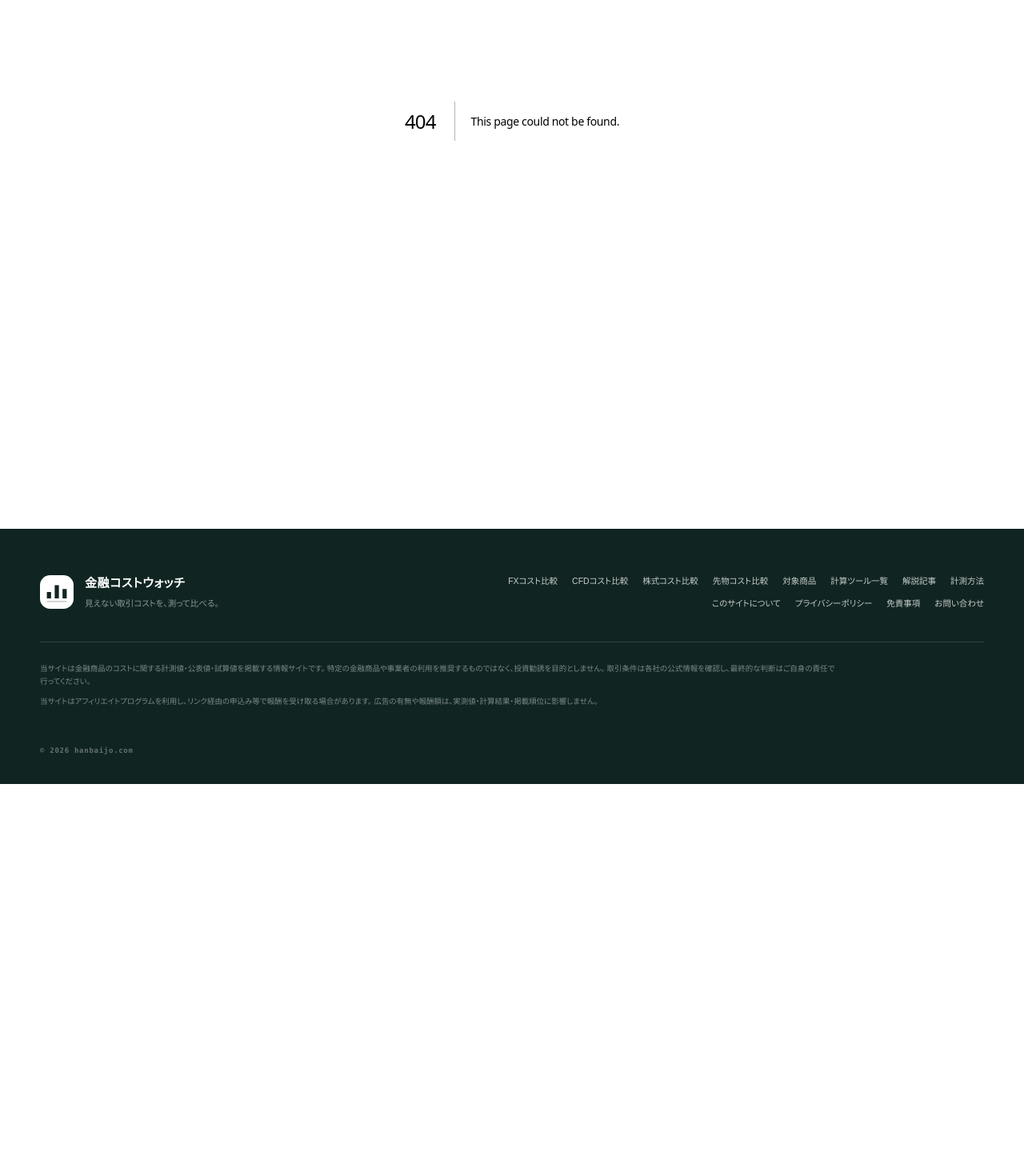
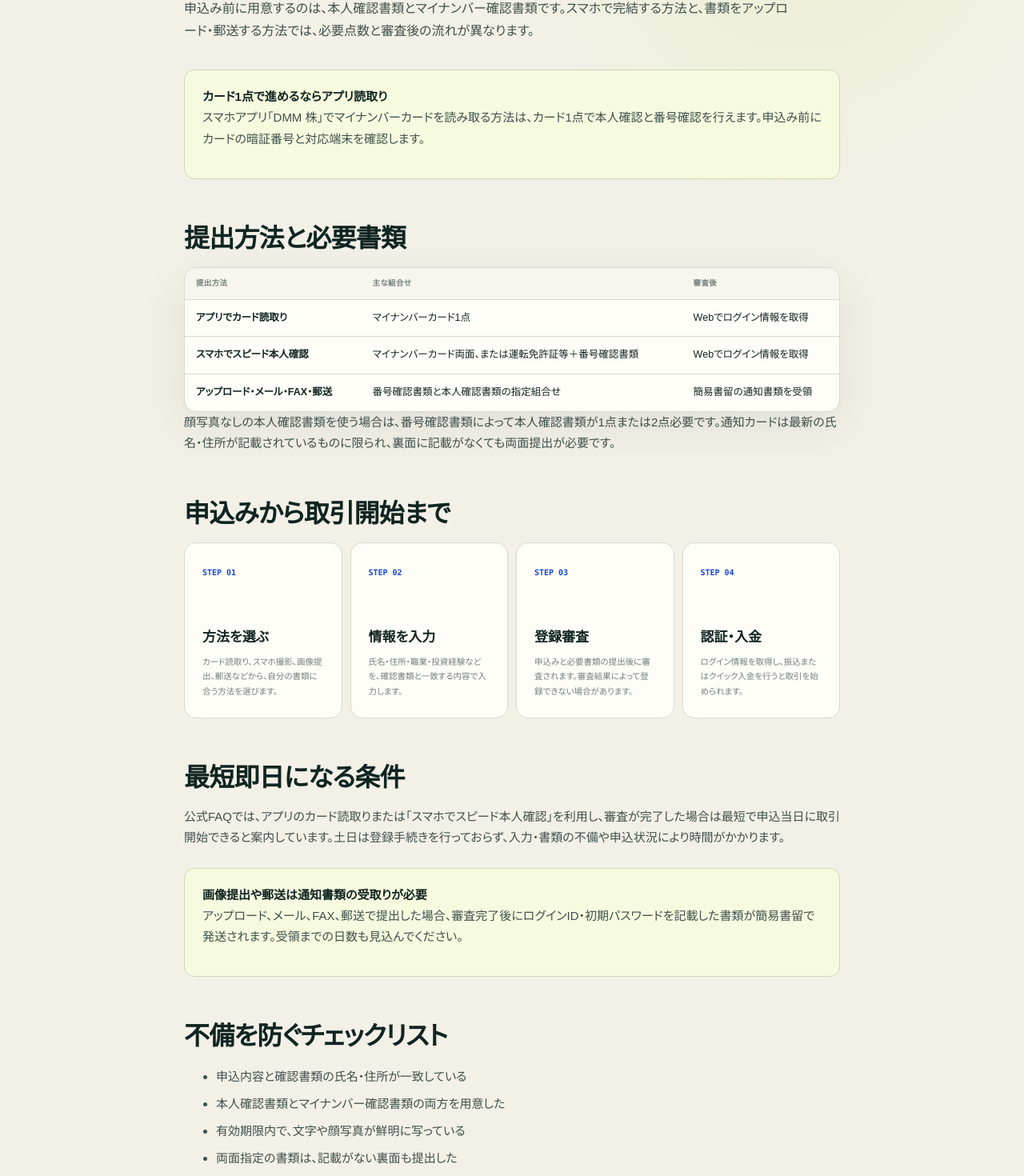
Before and after one commit to mrok18/hanbaijo, a Next.js app: page /articles/dmm-kabu-account-opening-documents in a window 1280 px wide. Before the commit this address had no page. Shown: the part 326-1796 px from the top of the page at 80% size. Before the commit the page ends 1306 px from the top, so only its background shows below. Built offline with nearby package versions, Linux system fonts and the light colour scheme.

Commit message:
Add DMM Kabu account opening guide

```diff
--- /dev/null
+++ b/app/articles/dmm-kabu-account-opening-documents/page.tsx
@@ -0,0 +1,78 @@
+import Link from 'next/link';
+import AffiliateOfferCard from '@/components/AffiliateOfferCard';
+import { AFFILIATE_OFFERS } from '@/lib/affiliates';
+
+export const metadata = {
+  title: 'DMM 株の口座開設に必要なもの｜本人確認・マイナンバー・開始まで',
+  description: 'DMM 株の口座開設に必要な本人確認書類とマイナンバー確認書類、提出方法ごとの組合せ、審査から取引開始までの流れを整理します。',
+};
+
+const faq = [
+  { q: 'DMM 株はマイナンバーカードだけで申込みできますか？', a: 'スマホアプリ「DMM 株」でマイナンバーカードを読み取る方法なら、カード1点でアカウント登録が可能と案内されています。対応端末やカードの利用条件は申込画面で確認してください。' },
+  { q: '運転免許証だけで申込みできますか？', a: '「スマホでスピード本人確認」では、運転免許証に加えて通知カードまたはマイナンバー記載の住民票の写しが必要です。マイナンバー確認書類を提出できない場合、登録審査は行われません。' },
+  { q: '申込当日に取引できますか？', a: 'スマホによる本人確認を利用し、必要書類と申込内容の審査が完了すれば最短で当日に開始できます。ただし土日は登録手続きを行っておらず、即日開始を保証するものではありません。' },
+] as const;
+
+export default function Page() {
+  const jsonLd = {
+    '@context': 'https://schema.org',
+    '@graph': [
+      { '@type': 'Article', headline: metadata.title, description: metadata.description, datePublished: '2026-09-09', dateModified: '2026-09-09', mainEntityOfPage: 'https://hanbaijo.com/articles/dmm-kabu-account-opening-documents', author: { '@type': 'Organization', name: '金融コストウォッチ' }, publisher: { '@type': 'Organization', name: '金融コストウォッチ' } },
+      { '@type': 'FAQPage', mainEntity: faq.map((item) => ({ '@type': 'Question', name: item.q, acceptedAnswer: { '@type': 'Answer', text: item.a } })) },
+    ],
+  };
+
+  return <article>
+    <script type="application/ld+json" dangerouslySetInnerHTML={{ __html: JSON.stringify(jsonLd).replace(/</g, '\\u003c') }} />
+    <p className="page-kicker">DMM KABU / ACCOUNT OPENING</p>
+    <h1>DMM 株の口座開設に必要なもの<br />本人確認から取引開始まで</h1>
+    <p className="lede">申込み前に用意するのは、本人確認書類とマイナンバー確認書類です。スマホで完結する方法と、書類をアップロード・郵送する方法では、必要点数と審査後の流れが異なります。</p>
+
+    <div className="callout"><strong>カード1点で進めるならアプリ読取り</strong><p>スマホアプリ「DMM 株」でマイナンバーカードを読み取る方法は、カード1点で本人確認と番号確認を行えます。申込み前にカードの暗証番号と対応端末を確認します。</p></div>
+
+    <h2>提出方法と必要書類</h2>
+    <div className="data-panel"><div className="table-scroll"><table className="rates comparison-table"><thead><tr><th>提出方法</th><th>主な組合せ</th><th>審査後</th></tr></thead><tbody>
+      <tr><td className="ex-name">アプリでカード読取り</td><td>マイナンバーカード1点</td><td>Webでログイン情報を取得</td></tr>
+      <tr><td className="ex-name">スマホでスピード本人確認</td><td>マイナンバーカード両面、または運転免許証等＋番号確認書類</td><td>Webでログイン情報を取得</td></tr>
+      <tr><td className="ex-name">アップロード・メール・FAX・郵送</td><td>番号確認書類と本人確認書類の指定組合せ</td><td>簡易書留の通知書類を受領</td></tr>
+    </tbody></table></div></div>
+    <p>顔写真なしの本人確認書類を使う場合は、番号確認書類によって本人確認書類が1点または2点必要です。通知カードは最新の氏名・住所が記載されているものに限られ、裏面に記載がなくても両面提出が必要です。</p>
+
+    <h2>申込みから取引開始まで</h2>
+    <div className="fx-metric-grid">
+      <article><b>STEP 01</b><h3>方法を選ぶ</h3><p>カード読取り、スマホ撮影、画像提出、郵送などから、自分の書類に合う方法を選びます。</p></article>
+      <article><b>STEP 02</b><h3>情報を入力</h3><p>氏名・住所・職業・投資経験などを、確認書類と一致する内容で入力します。</p></article>
+      <article><b>STEP 03</b><h3>登録審査</h3><p>申込みと必要書類の提出後に審査されます。審査結果によって登録できない場合があります。</p></article>
+      <article><b>STEP 04</b><h3>認証・入金</h3><p>ログイン情報を取得し、振込またはクイック入金を行うと取引を始められます。</p></article>
+    </div>
+
+    <h2>最短即日になる条件</h2>
+    <p>公式FAQでは、アプリのカード読取りまたは「スマホでスピード本人確認」を利用し、審査が完了した場合は最短で申込当日に取引開始できると案内しています。土日は登録手続きを行っておらず、入力・書類の不備や申込状況により時間がかかります。</p>
+    <div className="callout"><strong>画像提出や郵送は通知書類の受取りが必要</strong><p>アップロード、メール、FAX、郵送で提出した場合、審査完了後にログインID・初期パスワードを記載した書類が簡易書留で発送されます。受領までの日数も見込んでください。</p></div>
+
+    <h2>不備を防ぐチェックリスト</h2>
+    <ul>
+      <li>申込内容と確認書類の氏名・住所が一致している</li>
+      <li>本人確認書類とマイナンバー確認書類の両方を用意した</li>
+      <li>有効期限内で、文字や顔写真が鮮明に写っている</li>
+      <li>両面指定の書類は、記載がない裏面も提出した</li>
+      <li>住民票・印鑑登録証明書は発行から3か月以内である</li>
+      <li>審査結果メールを受信できるように設定した</li>
+    </ul>
+
+    <h2>よくある質問</h2>
+    {faq.map((item) => <section key={item.q}><h3>{item.q}</h3><p>{item.a}</p></section>)}
+
+    <section className="article-sources" aria-labelledby="sources"><h2 id="sources">参照した公式資料</h2><ul>
+      <li><a href="https://kabu.dmm.com/support/faqs/article/00029/" target="_blank" rel="noopener noreferrer">DMM 株 FAQ「個人アカウント登録の確認書類」</a></li>
+      <li><a href="https://kabu.dmm.com/support/faqs/article/00595/" target="_blank" rel="noopener noreferrer">DMM 株 FAQ「確認書類の提出方法」</a></li>
+      <li><a href="https://kabu.dmm.com/support/faqs/article/00594/" target="_blank" rel="noopener noreferrer">DMM 株 FAQ「申込から取引開始までの時間」</a></li>
+      <li><a href="https://kabu.dmm.com/support/faqs/article/00546/" target="_blank" rel="noopener noreferrer">DMM 株 FAQ「マイナンバー確認書類がない場合」</a></li>
+    </ul><p>書類条件と申込手順は2026年9月9日に確認しました。申込時は公式画面の最新案内を優先してください。</p></section>
+
+    <section className="article-affiliate" aria-label="DMM 株の広告"><AffiliateOfferCard offer={AFFILIATE_OFFERS['dmm-kabu']} /><p className="affiliate-disclosure">上記はA8.netの提携広告です。広告報酬は記事の評価や掲載内容に影響しません。口座開設後の取引は必須ではなく、商品・費用・リスクを確認してご自身で判断してください。</p></section>
+    <p><Link href="/stocks/dmm-kabu">DMM 株の国内株コストシート →</Link></p>
+    <p><Link href="/articles/dmm-kabu-domestic-round-trip-fee">国内株の往復手数料を計算 →</Link></p>
+    <p><Link href="/articles/dmm-kabu-us-stock-fee">米国株の手数料と為替コスト →</Link></p>
+  </article>;
+}
--- a/app/articles/posts.ts
+++ b/app/articles/posts.ts
@@ -1,4 +1,5 @@
 export const POSTS = [
+  { slug: 'dmm-kabu-account-opening-documents', category: '証券・DMM 株', title: 'DMM 株の口座開設に必要なもの｜本人確認・マイナンバー・開始まで', desc: '本人確認とマイナンバー確認の組合せ、スマホと郵送の違い、審査から取引開始までを整理する。' },
   { slug: 'fx-etax-input-guide', category: 'FX・税金', title: 'FXの確定申告をe-Taxで入力する順番｜先物取引・経費・繰越損失', desc: '年間報告書の準備から、作成コーナーの「先物取引」、必要経費、繰越損失、e-Tax送信までを順番に整理する。' },
   { slug: 'fx-loss-carryforward-filing', category: 'FX・税金', title: 'FX損失を3年繰り越す確定申告｜取引しない年も必要？', desc: '損失発生年、利益が出た年、取引しない年に必要な連続申告と、計算明細書・繰越損失用付表を整理する。' },
   { slug: 'domestic-vs-overseas-fx-tax', category: 'FX・税金', title: '国内FXと海外FXの税金の違い｜20.315％・総合課税・損失繰越', desc: '申告分離課税と総合課税、損益通算、3年繰越を比較し、金融庁登録と取引の法的区分を確認する。' },
--- a/app/stocks/dmm-kabu/page.tsx
+++ b/app/stocks/dmm-kabu/page.tsx
@@ -5,6 +5,7 @@ import { AFFILIATE_OFFERS } from '@/lib/affiliates';
 export const metadata = { title: 'DMM 株の国内株手数料・コスト', description: 'DMM 株の国内株現物における1注文ごとの手数料と、信用・米国株で異なる条件を公式情報から整理します。' };
 export default function Page() {
   return <StockProviderFactSheet provider={STOCK_PROVIDERS['dmm-kabu']} affiliateOffer={AFFILIATE_OFFERS['dmm-kabu']} relatedArticles={[
+    { href: '/articles/dmm-kabu-account-opening-documents', title: '口座開設に必要なもの', description: '本人確認とマイナンバー、提出方法、審査から取引開始までを整理します。' },
     { href: '/articles/dmm-kabu-domestic-round-trip-fee', title: '国内株の往復手数料を計算', description: '買付と売却をそれぞれ1注文として、約定代金別の総額を計算します。' },
     { href: '/articles/dmm-kabu-us-stock-fee', title: '米国株の手数料と為替コスト', description: '0ドルになる条件、上限22ドル、片道25銭の為替コストを分けて試算します。' },
     { href: '/stocks/domestic-fee-comparison', title: '国内株4社の手数料比較', description: '50万円の買付・売却を同じ条件にそろえ、料金体系の違いを比較します。' },
--- a/app/stocks/page.tsx
+++ b/app/stocks/page.tsx
@@ -97,6 +97,7 @@ export default function StocksPage() {
           <article className="affiliate-card"><div className="affiliate-card-head"><span>GUIDE</span><b>松井証券</b></div><p className="affiliate-category">ACCOUNT TYPES</p><h3>FX専用口座と総合口座</h3><p>FXだけ使う場合と、株・NISA・先物へ広げる場合の入口を整理します。</p><Link href="/articles/matsui-account-types">記事を読む →</Link></article>
           <article className="affiliate-card"><div className="affiliate-card-head"><span>GUIDE</span><b>DMM 株</b></div><p className="affiliate-category">DOMESTIC ROUND TRIP</p><h3>国内株の往復手数料</h3><p>1注文ごとの料金表から、買付と売却の合計額を計算します。</p><Link href="/articles/dmm-kabu-domestic-round-trip-fee">記事を読む →</Link></article>
           <article className="affiliate-card"><div className="affiliate-card-head"><span>GUIDE</span><b>DMM 株</b></div><p className="affiliate-category">US STOCK TOTAL COST</p><h3>米国株の手数料と為替</h3><p>0.495％の手数料と片道25銭の為替コストを分けて計算します。</p><Link href="/articles/dmm-kabu-us-stock-fee">記事を読む →</Link></article>
+          <article className="affiliate-card"><div className="affiliate-card-head"><span>START</span><b>DMM 株</b></div><p className="affiliate-category">ACCOUNT OPENING</p><h3>本人確認と必要書類</h3><p>マイナンバーカード1点で進む方法と、画像提出・郵送で必要な組合せを整理します。</p><Link href="/articles/dmm-kabu-account-opening-documents">記事を読む →</Link></article>
         </div>
       </section>
 
```
